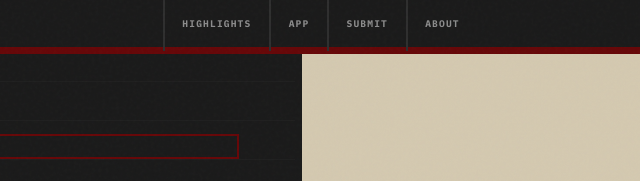
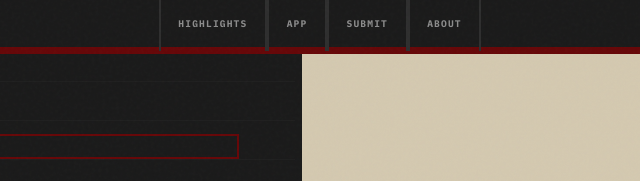
Before and after one commit to ashikoor/asflowers, a plain HTML site: page index.html in a window 1280 px wide. Shown: the top 181 px of the page, 338-978 px from the left. Drawn offline with nearby package versions, Linux system fonts and the light colour scheme.

Commit message:
Add right border to navigation links

```diff
--- a/index.html
+++ b/index.html
@@ -98,6 +98,7 @@
     color: var(--concrete);
     text-decoration: none;
     border-left: 2px solid #2e2e2e;
+    border-right: 2px solid #2e2e2e;
     transition: background 0.15s, color 0.15s;
   }
 
```
